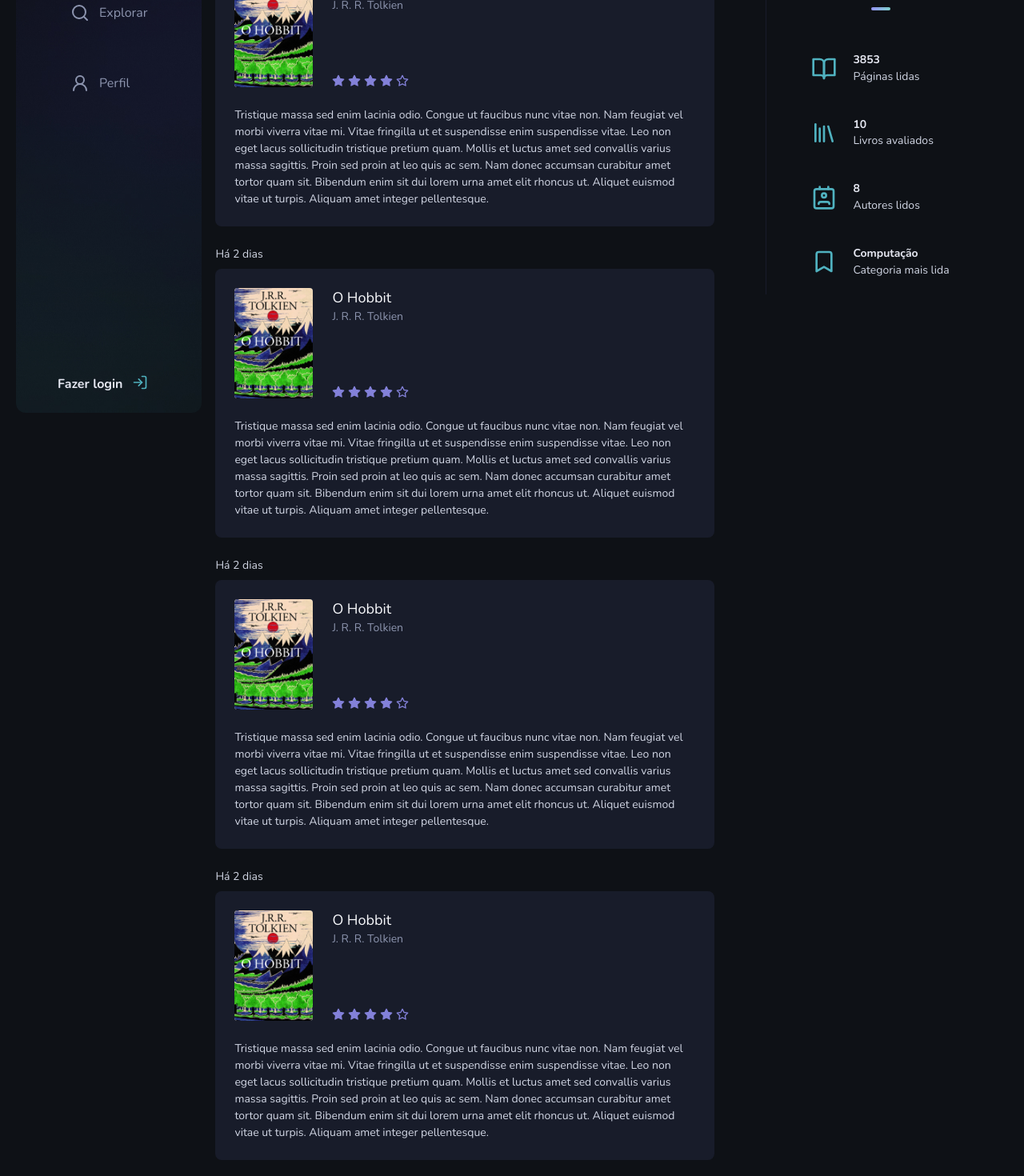
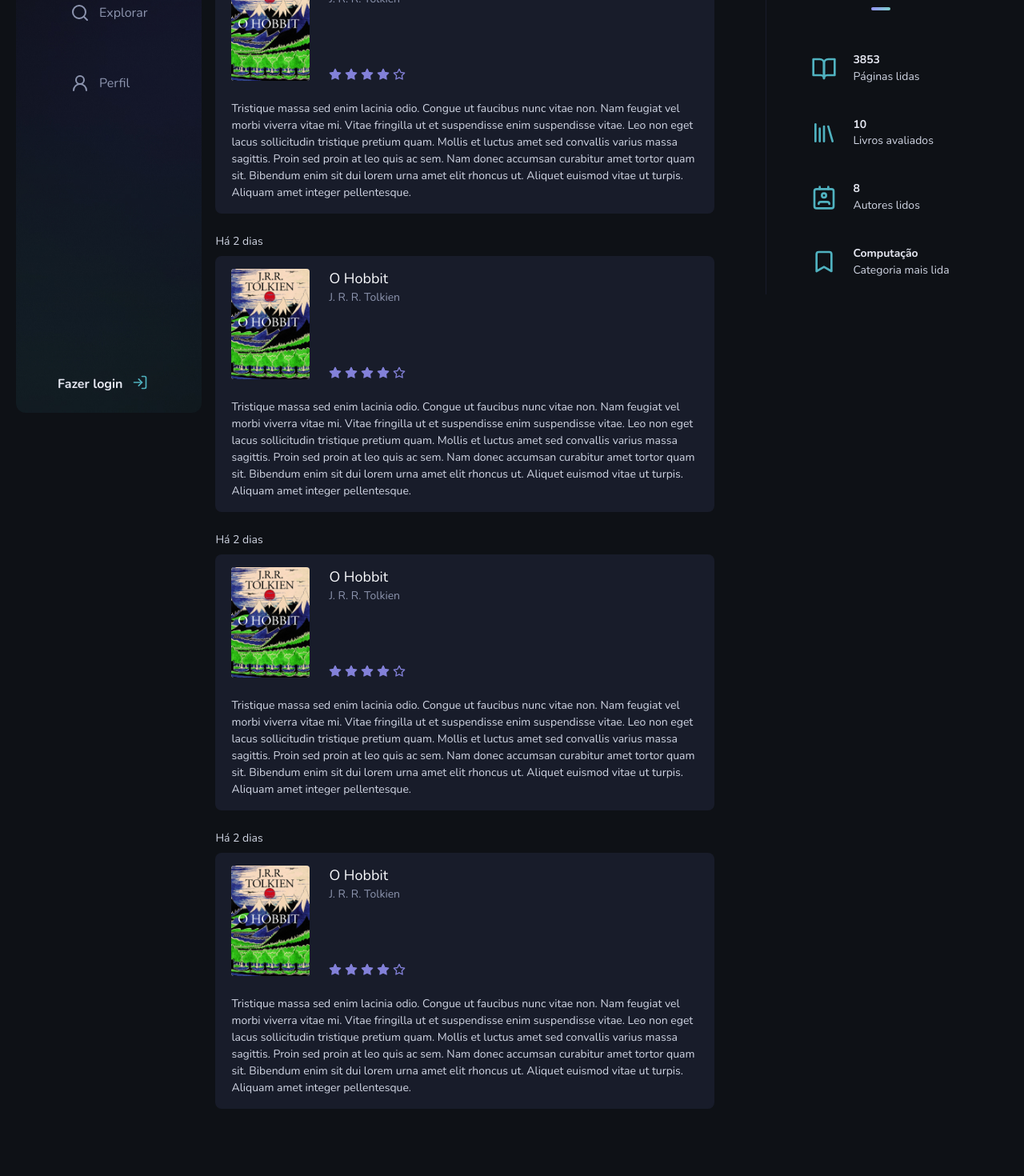
Before and after one commit to marcusdavanco/bookwise, a Next.js app: page /profile in a window 1280 px wide. Shown: the part 264-1734 px from the top of the page at 80% size. After the commit the page ends 1670 px from the top, so only its background shows below. Built offline with nearby package versions, Linux system fonts and the light colour scheme; no server answers.

Commit message:
feat: card component

```diff
--- a/src/app/explore/page.tsx
+++ b/src/app/explore/page.tsx
@@ -1,4 +1,4 @@
-import { PersonalReview } from '@/components/personal-review'
+import { PersonalReviewCard } from '@/components/personal-review-card'
 import { SearchBar } from '@/components/searchbar'
 import { Sidebar } from '@/components/sidebar'
 import { TagButton } from '@/components/tagButton'
@@ -34,7 +34,7 @@ export default function Profile() {
 
           <div className="grid grid-cols-3 gap-5 my-2">
             {Array.from({ length: 15 }, (_, index) => index).map((index, i) => (
-              <PersonalReview key={index} />
+              <PersonalReviewCard key={index} />
             ))}
           </div>
         </section>
--- a/src/app/profile/page.tsx
+++ b/src/app/profile/page.tsx
@@ -1,4 +1,4 @@
-import { PersonalReview } from '@/components/personal-review'
+import { PersonalReviewCard } from '@/components/personal-review-card'
 import { ReadingSummary } from '@/components/reading-summary'
 import { SearchBar } from '@/components/searchbar'
 import { Sidebar } from '@/components/sidebar'
@@ -20,10 +20,10 @@ export default function Profile() {
           </div>
           <SearchBar placeholder="Buscar livro avaliado" />
           <div className="flex flex-col gap-6">
-            <PersonalReview />
-            <PersonalReview />
-            <PersonalReview />
-            <PersonalReview />
+            <PersonalReviewCard />
+            <PersonalReviewCard />
+            <PersonalReviewCard />
+            <PersonalReviewCard />
           </div>
         </section>
         <section>
--- /dev/null
+++ b/src/components/card.tsx
@@ -0,0 +1,16 @@
+import { HTMLAttributes, ReactNode } from 'react'
+
+interface CardProps extends HTMLAttributes<HTMLDivElement> {
+  children: ReactNode
+}
+
+export function Card({ children, ...props }: CardProps) {
+  return (
+    <article
+      {...props}
+      className={`bg-gray-700 flex-1 rounded-[8px] p-5 py-4 ${props.className}`}
+    >
+      {children}
+    </article>
+  )
+}
--- a/src/components/latest-reading-card.tsx
+++ b/src/components/latest-reading-card.tsx
@@ -1,10 +1,11 @@
 import { Star } from 'lucide-react'
 import Image from 'next/image'
 import book from '../../public/book.jpg'
+import { Card } from './card'
 
 export function LatestReadingCard() {
   return (
-    <article className="bg-gray-600 rounded-[8px] p-6 w-[38rem] flex flex-col gap-8">
+    <Card className="bg-gray-600 rounded-[8px] p-6 w-[38rem] flex flex-col gap-8">
       <section className="flex gap-5">
         <Image
           src={book}
@@ -40,6 +41,6 @@ export function LatestReadingCard() {
           </div>
         </div>
       </section>
-    </article>
+    </Card>
   )
 }
--- a/src/components/personal-review.tsx
+++ b/src/components/personal-review-card.tsx
@@ -2,12 +2,13 @@ import { Star } from 'lucide-react'
 import Image from 'next/image'
 
 import book from '../../public/book.jpg'
+import { Card } from './card'
 
-export function PersonalReview() {
+export function PersonalReviewCard() {
   return (
     <div className="flex flex-col gap-2">
       <span className="text-gray-300 text-sm">Há 2 dias</span>
-      <article className="bg-gray-700 p-6 rounded-[8px] w-[39rem] flex flex-col gap-6">
+      <Card className="w-[39rem] flex flex-col gap-6">
         <div className="flex gap-6">
           <Image
             src={book}
@@ -42,7 +43,7 @@ export function PersonalReview() {
           elit rhoncus ut. Aliquet euismod vitae ut turpis. Aliquam amet integer
           pellentesque.
         </p>
-      </article>
+      </Card>
     </div>
   )
 }
--- a/src/components/popular-book-card.tsx
+++ b/src/components/popular-book-card.tsx
@@ -2,10 +2,11 @@ import { Star } from 'lucide-react'
 import Image from 'next/image'
 
 import book from '../../public/book.jpg'
+import { Card } from './card'
 
 export function PopularBookCard() {
   return (
-    <article className="flex px-5 py-[1.125rem] bg-gray-700 rounded-[4px] gap-5">
+    <Card className="flex px-5 py-[1.125rem] bg-gray-700 rounded-[4px] gap-5">
       <Image
         src={book.src}
         height={94}
@@ -28,6 +29,6 @@ export function PopularBookCard() {
           </div>
         </div>
       </div>
-    </article>
+    </Card>
   )
 }
```
